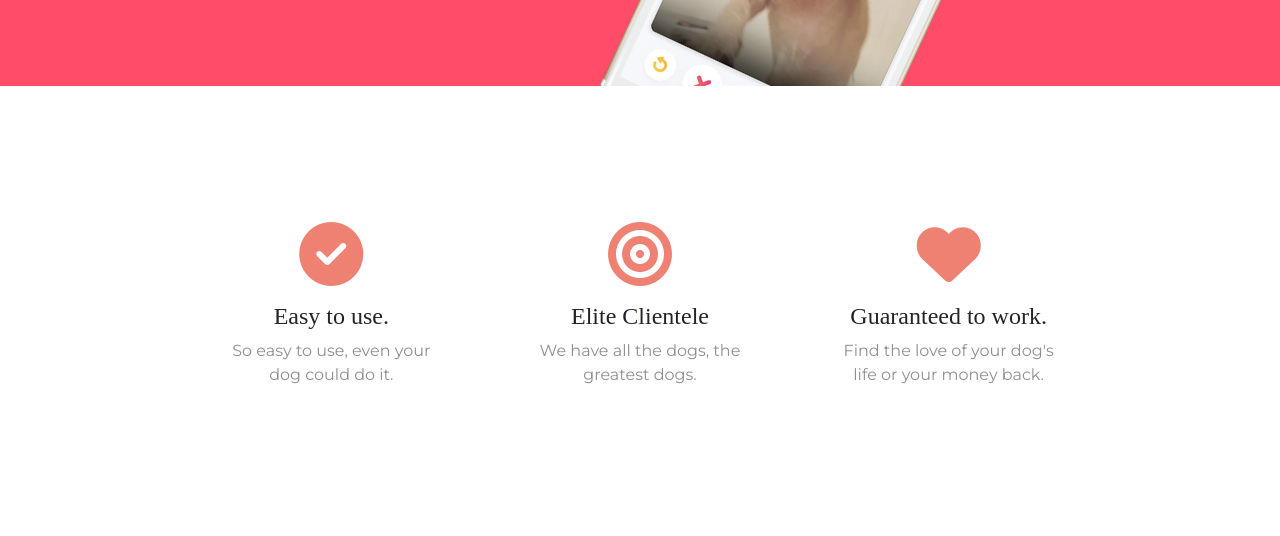
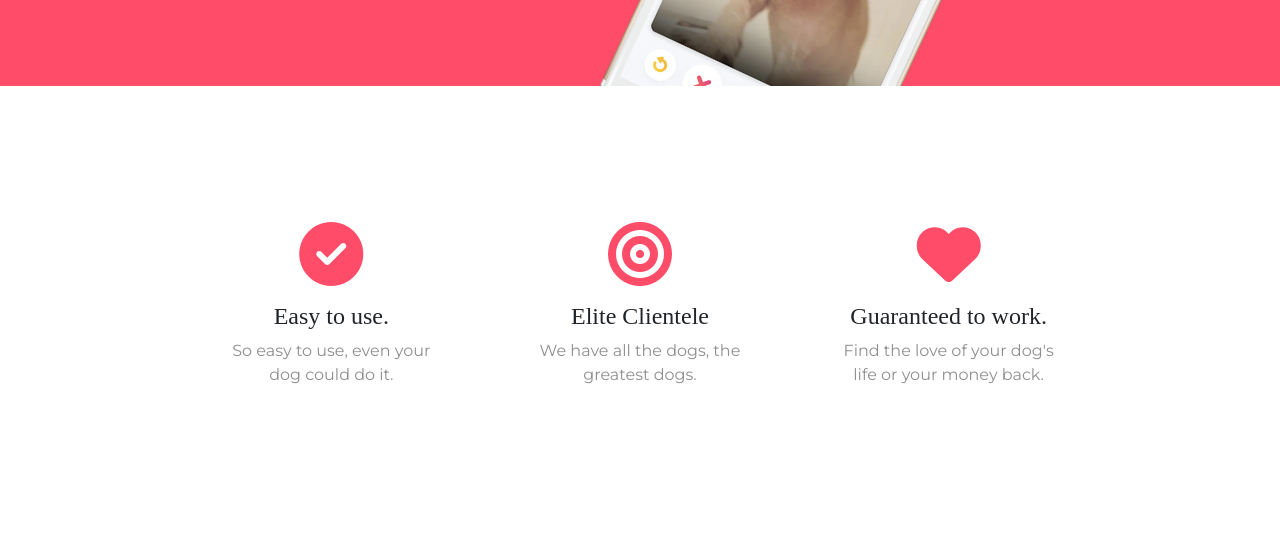
Before and after one commit to kc-exe/tindog, a plain HTML site: page index.html in a window 1280 px wide. Shown: the part 522-1058 px from the top of the page. Drawn offline with nearby package versions, Linux system fonts and the light colour scheme.

Commit message:
Update styles.css

```diff
--- a/css/styles.css
+++ b/css/styles.css
@@ -97,7 +97,7 @@ line-height: 1.5;
 }
 
 .icon {
-  color: #ef8172;
+  color: #ff4c68;
   margin-bottom: 1rem;
 }
 
```
